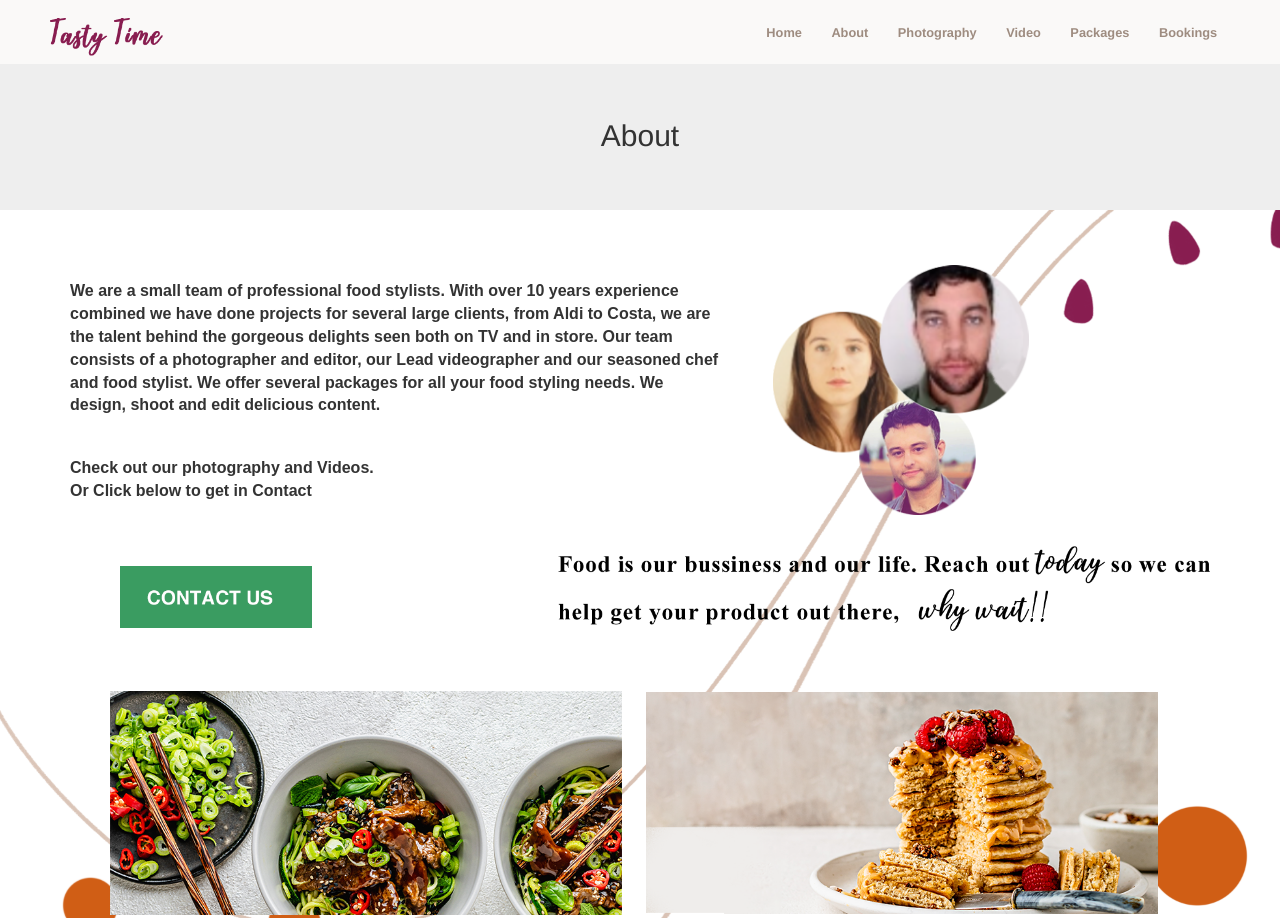
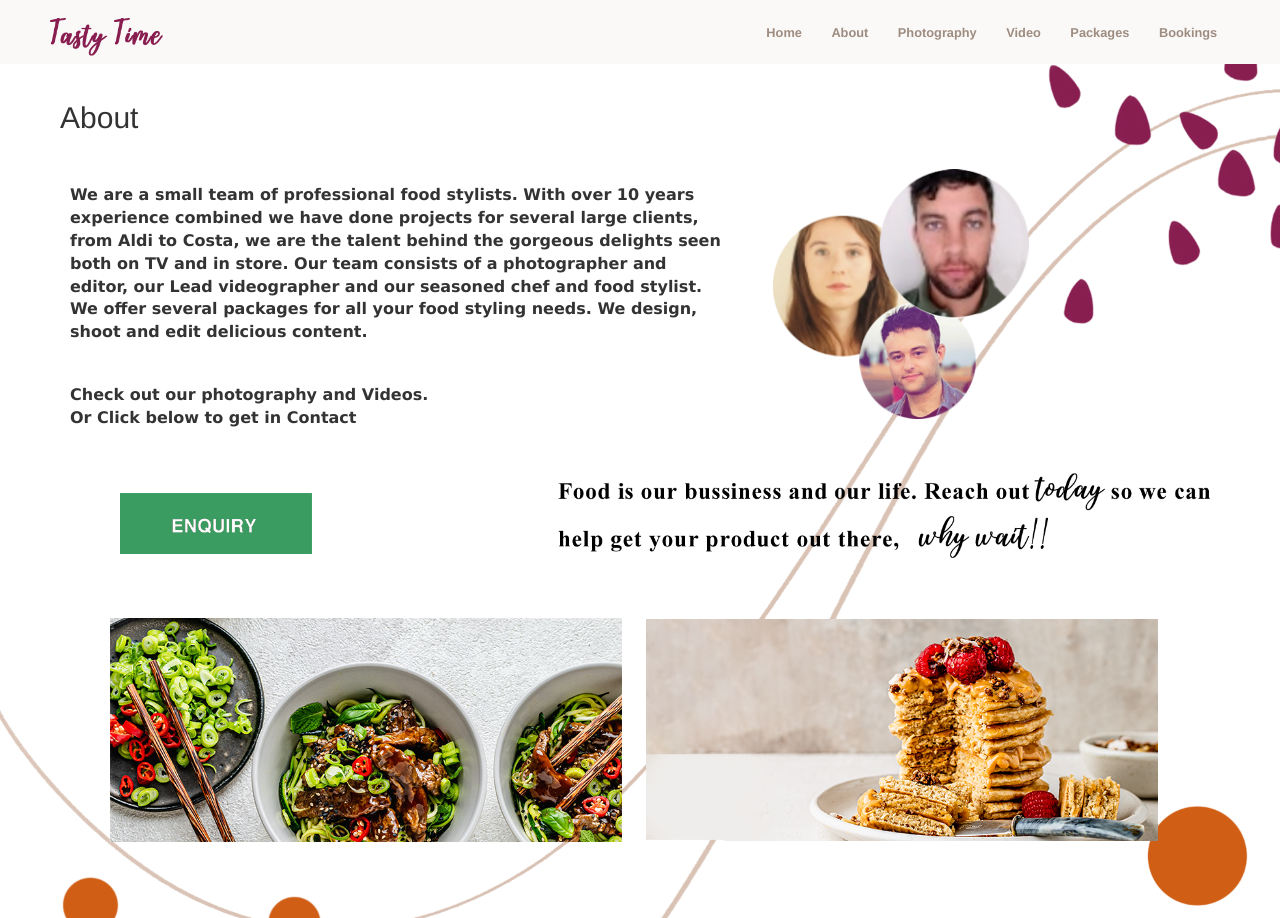
Before and after one commit to DonalHan/WebDev-Project-Group-9-, a plain HTML site: page Website Pages/about.html in a window 1280 px wide. Shown: the top 918 px of the page. Drawn offline with nearby package versions, Linux system fonts and the light colour scheme.

Commit message:
Commiting Button Changes
Minor changes , button font and heading to look more holistic

```diff
--- a/Website Pages/about.html
+++ b/Website Pages/about.html
@@ -30,7 +30,7 @@
     <script src="script.js"></script>
 
     <!--Bootstrap Title and Containers - styling Bootstrap -->
-    <div class="jumbotron text-center">
+    <div class="display-4">
         <h2 class="title-about"> About</h2>
     </div>
     <div class="container">
@@ -52,7 +52,7 @@
         <div class="row align-items-center">
             <div class="col-md-5">
                 <a href="bookings.html" >
-                    <img class="button" src="Resources/About Page/Contact Us Button.png"alt=" ">
+                    <img class="button" src="Resources/Home Page/Enquiry Button.jpg " alt="">
                 </a>
             </div>
             <div class="col-md-7">
--- a/Website Pages/style_laura.css
+++ b/Website Pages/style_laura.css
@@ -95,8 +95,10 @@
     }
 
 
-    h2{
-        font-family: 'Times New Roman', Times, serif;
+     /* About page Heading  styling*/
+    .display-4{
+        margin-top: 50px;
+        margin-left: 60px;
         font-size: 25pt;
         font-weight: bold;
     }
@@ -121,11 +123,19 @@
         width: 15vw;
         min-width: 150px;
         max-width: 20vw;
+        transition: .5s;
+
+    }
+    /* Navigation button on hover */
+    .button:hover
+    {
+        transform: scale(1.08);
+        cursor: pointer;
     }
     /* About- Page Text Field*/
     .about-Text
     {
-        font-family: Arial, Helvetica, sans-serif;
+        font-family:'Lucida Sans', 'Lucida Sans Regular', 'Lucida Grande', 'Lucida Sans Unicode', Geneva, Verdana, sans-serif;
         font-size: 12pt;
         font-weight: bold;
         margin-bottom: 1vw;
@@ -151,6 +161,7 @@
         margin-top: 50px;
         margin-bottom: 50px;
     }
+
 
 
 /* PHOTOGRAPHY STYLE-LAURA  ------------------------------------------------------------------------------------------------*/
```
